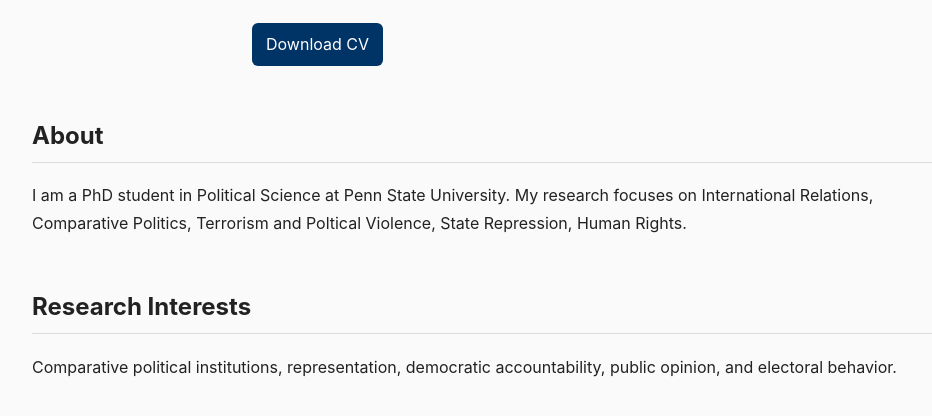
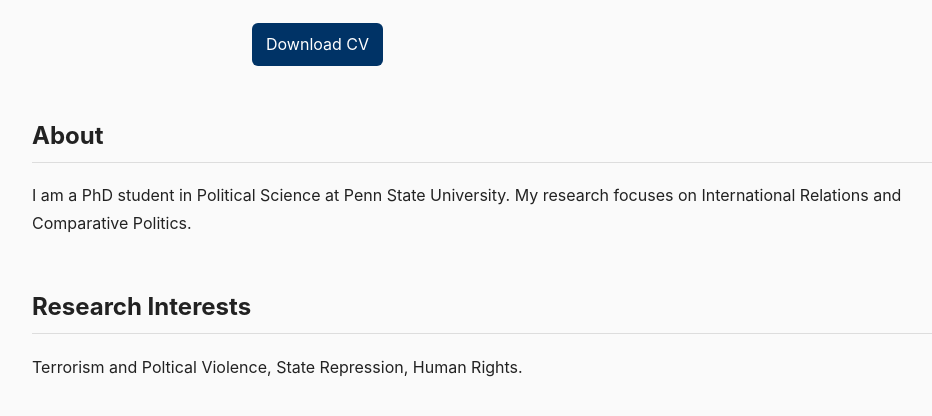
Before and after one commit to joshtoy/joshtoy.github.io, a plain HTML site: page index.html in a window 1280 px wide. Shown: the part 304-720 px from the top of the page, without its empty margins (158-1090 px from the left). Drawn offline with Linux system fonts and the light colour scheme.

Commit message:
Update research interests in index.html

```diff
--- a/index.html
+++ b/index.html
@@ -30,14 +30,13 @@
 <h2>About</h2>
 <p>
 I am a PhD student in Political Science at Penn State University.
-My research focuses on International Relations,
-  Comparative Politics, Terrorism and Poltical Violence, State Repression, Human Rights.
+My research focuses on International Relations and
+  Comparative Politics.
 </p>
 
 <h2>Research Interests</h2>
 <p>
-Comparative political institutions, representation, democratic
-accountability, public opinion, and electoral behavior.
+Terrorism and Poltical Violence, State Repression, Human Rights.
 </p>
 
 </body>
```
